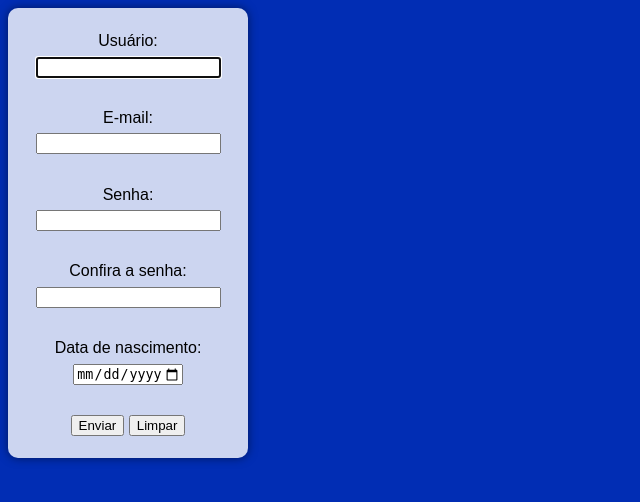
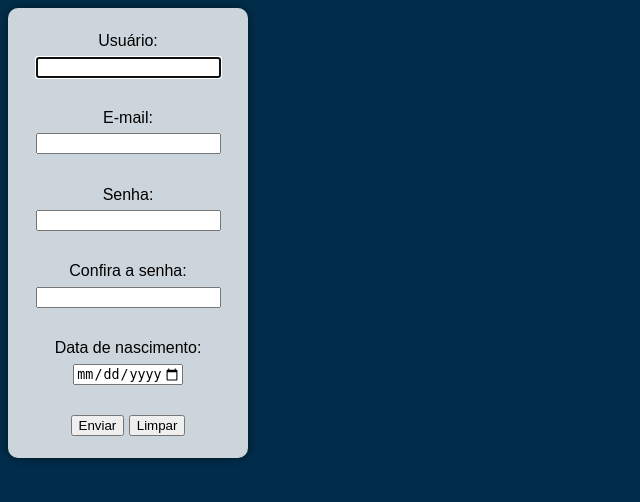
Before and after one commit to VINI1206/ubihard, a PHP site: page /cadastro.html in a window 1280 px wide. Shown: the top 502 px of the page, without its empty margins (0-640 px from the left). Run offline with PHP 8.4, Linux system fonts and the light colour scheme.

Commit message:
Update mystyle.css

```diff
--- a/ubihard/mystyle.css
+++ b/ubihard/mystyle.css
@@ -1,7 +1,7 @@
 body {
     font-family: Arial, sans-serif;
     line-height: 1.6;
-    background-color: #012db4;
+    background-color: #012d4b;
     color: #ffffff;
     text-align: center;
 }
```
